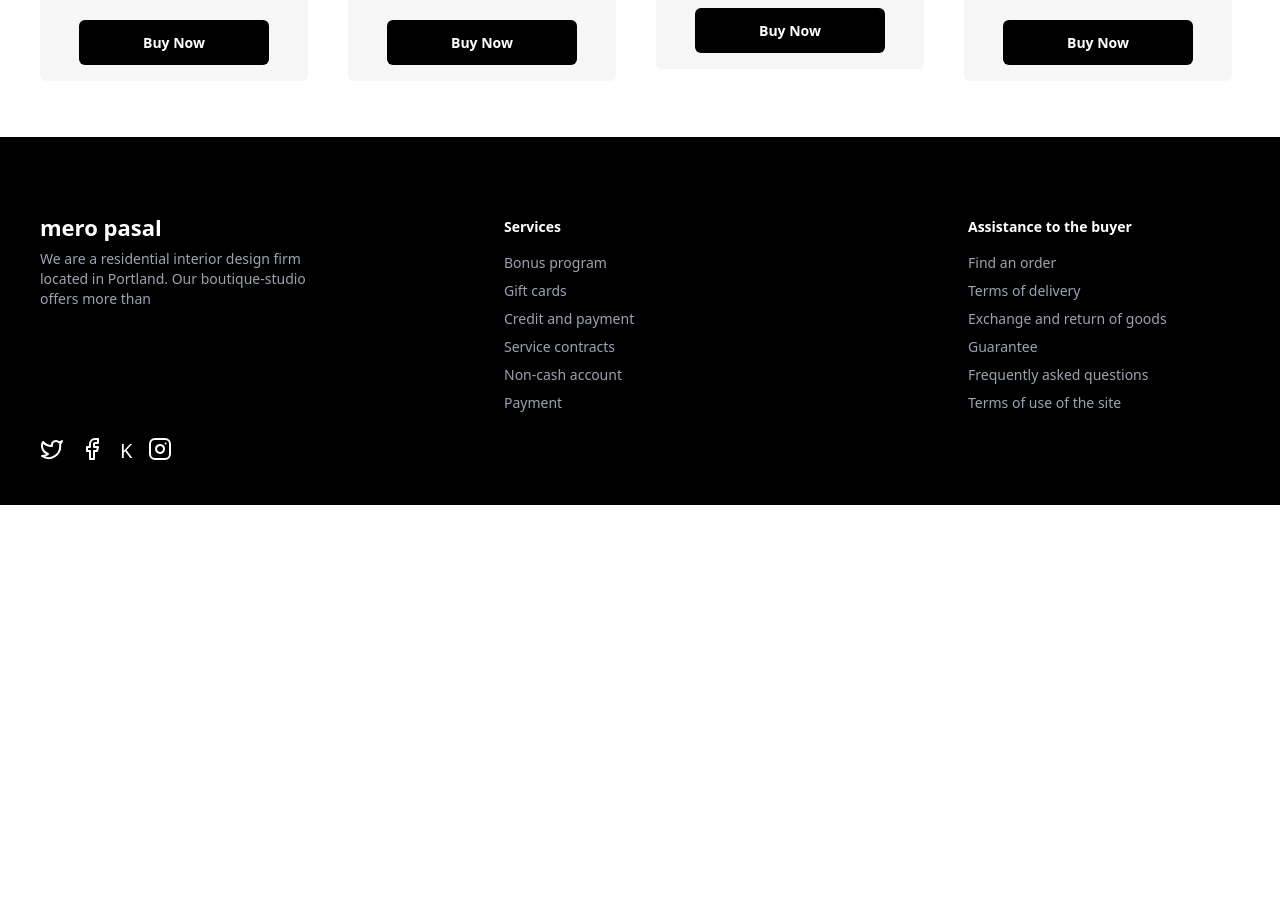
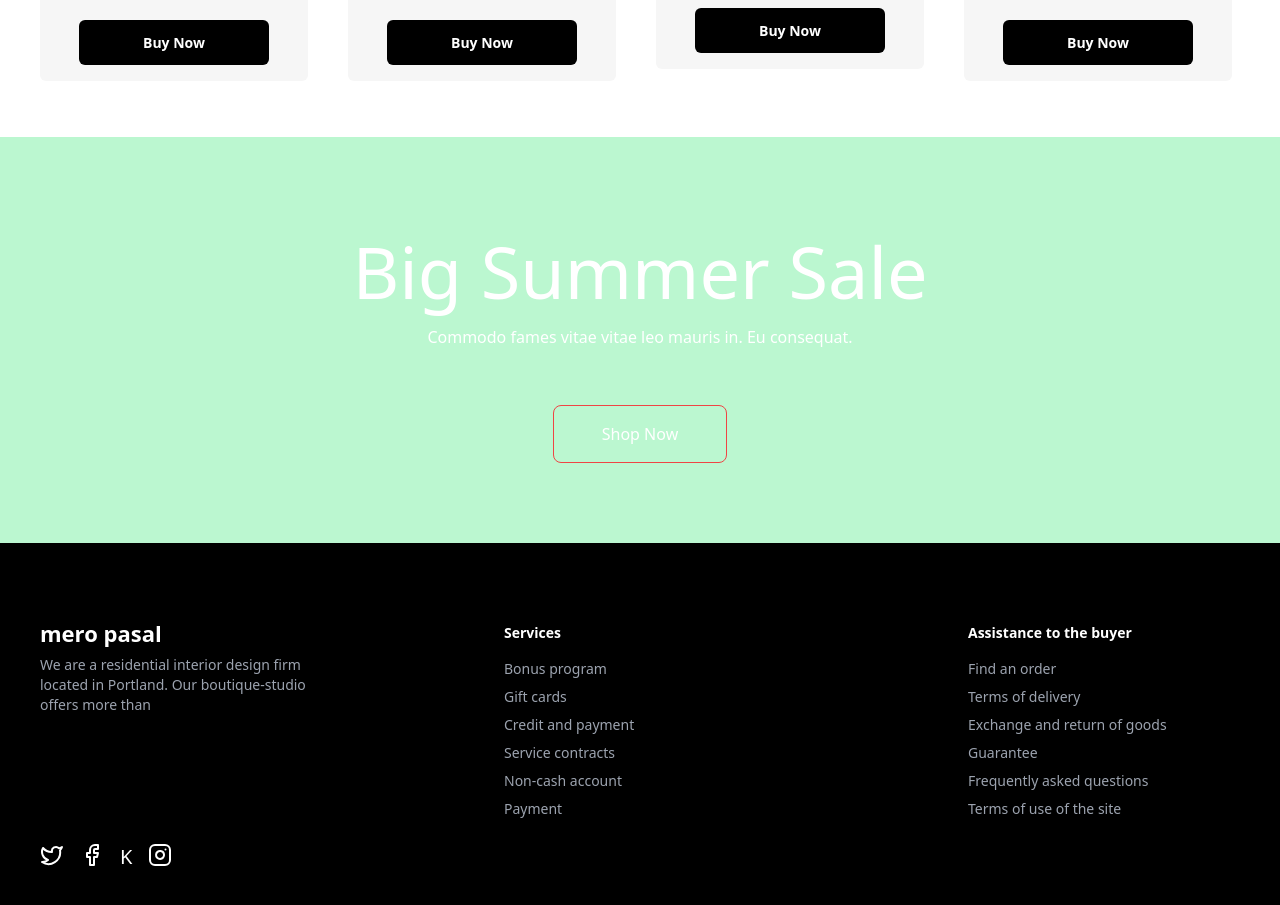
Before and after one commit to AzZaya0/mero_pasal, a Next.js app: page / in a window 1280 px wide. Shown: the part 2680-3585 px from the top of the page. Before the commit the page ends 3185 px from the top, so only its background shows below. Built offline with nearby package versions, Linux system fonts and the light colour scheme.

Commit message:
sale section completed

```diff
--- a/src/app/page.jsx
+++ b/src/app/page.jsx
@@ -1,5 +1,7 @@
 "use client";
 import BentoGrid from "./widgets/bento";
+
+import Sale from "./sale";
 
 import Category from "./category";
 
@@ -46,6 +48,8 @@ export default function Home() {
 
       <Category />
       <ProductSection />
+
+      <Sale />
     </>
   );
 }
--- /dev/null
+++ b/src/app/sale.jsx
@@ -0,0 +1,20 @@
+import React from "react";
+
+function Sale() {
+  return (
+    <section className="bg-green-200 text-white font-thin">
+      <div className="flex flex-col justify-center py-20  m-auto items-center">
+        <p className="text-[72px]">
+          Big Summer <strong>Sale</strong>
+        </p>
+        <p>Commodo fames vitae vitae leo mauris in. Eu consequat.</p>
+
+        <button className="py-4 px-12 border rounded-lg mt-14 border-red-500">
+          Shop Now
+        </button>
+      </div>
+    </section>
+  );
+}
+
+export default Sale;
```
